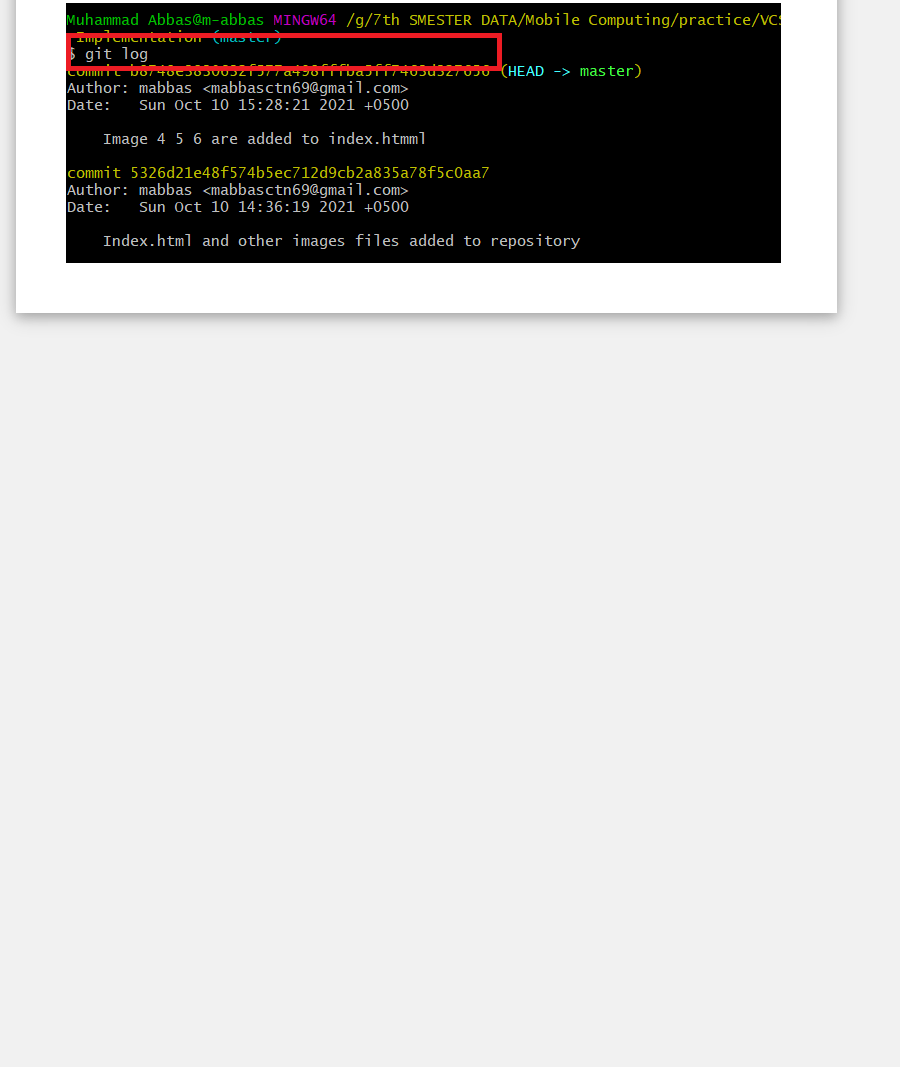
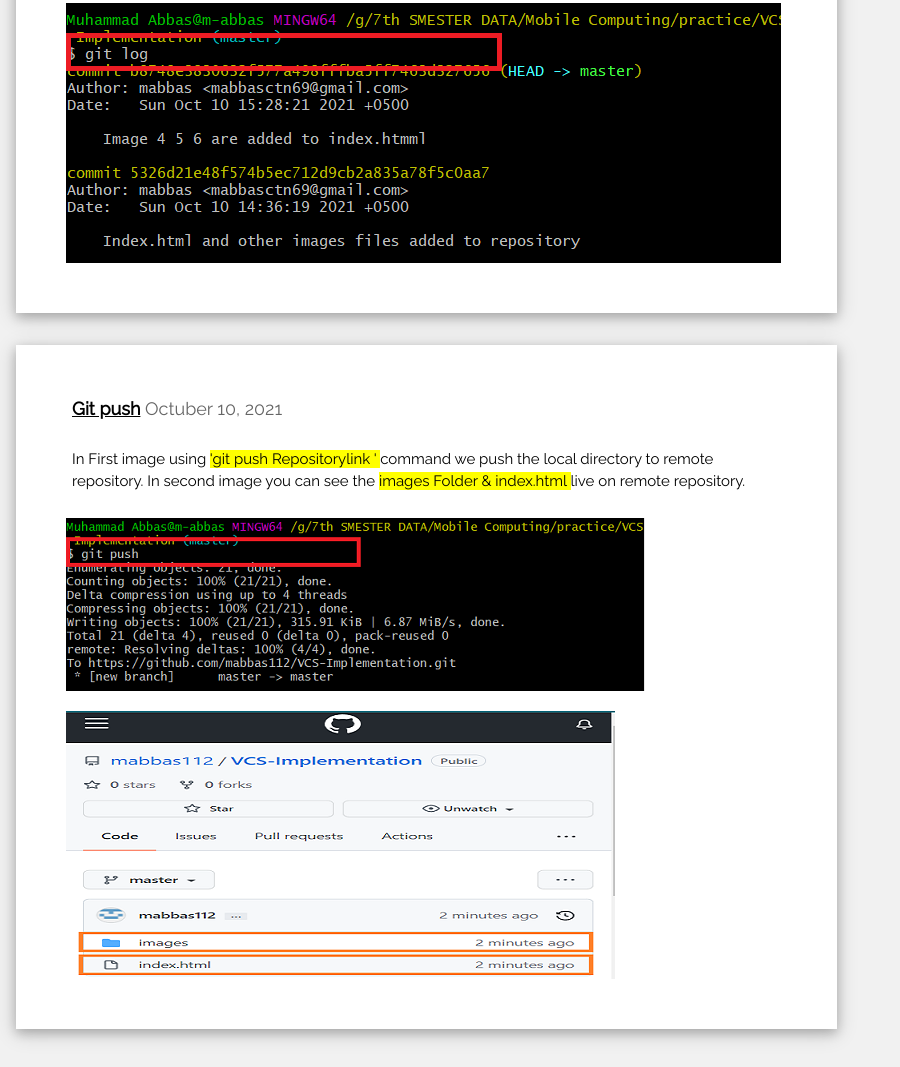
Before and after one commit to AnjumHussainRumaani/VCS-Implementation, a plain HTML site: page index.html in a window 1280 px wide. Shown: the part 2064-3131 px from the top of the page, without its empty margins (0-900 px from the left). Before the commit the page ends 2416 px from the top, so only its background shows below. Drawn offline with nearby package versions, Linux system fonts and the light colour scheme.

Commit message:
Image 8 9 and add card 4 in index.html

```diff
--- a/index.html
+++ b/index.html
@@ -133,7 +133,33 @@
 </div>
 <!-- END cade 3 -->
 
+<!-- card 4 -->
+<div class="w3-col l8 s12">
+  <div class="w3-card-4 w3-margin w3-white" style="padding:40px;">
 
+
+	<!--............................Title Date.........................-->
+	<div class="w3-container">
+      <h5><b><u>Git push</u> </b> <span class="w3-opacity">Octuber 10, 2021</span></h5>
+    </div>
+	<!--............................End Title Date.........................-->
+
+	<!--............................Description.........................-->
+    <div class="w3-container">
+      <p>In First image using <mark> 'git push Repositorylink ' </mark> command we push the local directory to remote repository.
+	  In second image you can see the <mark> images Folder & index.html </mark> live on remote repository.
+		</p>
+    </div>
+	<!--............................END Description.........................-->
+
+	<!--............................Image.........................-->
+	<img src="images/8.png" alt="8" style="margin:10px;">
+	<img src="images/9.png" alt="9" style="margin:10px;">
+	<!--............................End Image.........................-->
+
+  </div>
+</div>
+<!-- END cade 4 -->
 
 
 
```
Also changed, not shown: images/8.PNG (added), images/9.PNG (added).
